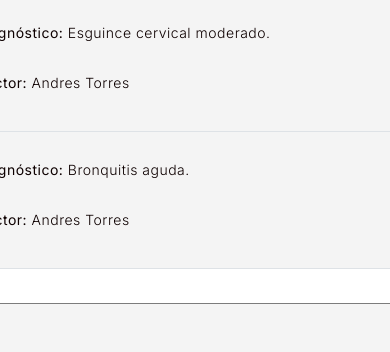
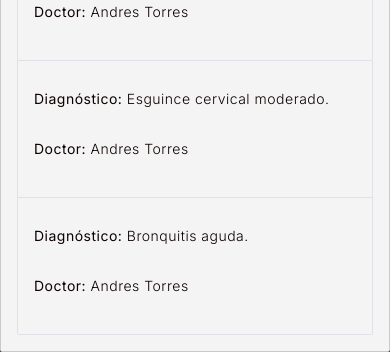
Before and after one commit to andrestorresp/SelfCare, a Rails app: page /patients/1 in a window 390 px wide; the page is wider, and only the part inside the window is pictured. Shown: the part 865-1217 px from the top of that part. Before the commit the page ends 1169 px from the top of that part, so only its background shows below. Run offline with Rails 7, Linux system fonts and the light colour scheme; a user stored in the database is signed in; data comes from the database, SQL or seed files in the repository; style sheets or scripts are compiled from the project's sources; some libraries are stand-ins or nearby versions.

Commit message:
Dos cards en la visualizacion del perfil del paciente

```diff
--- a/app/models/doctor.rb
+++ b/app/models/doctor.rb
@@ -5,8 +5,8 @@
   validates :specialty, :sap, presence: true
   validates :sap, uniqueness: true
 
+  #Creación del método para mostrar el nombre completo de los doctores al ver las consultas
   def full_name
     "#{user.first_name} #{user.last_name}"
   end
-
 end
--- a/app/views/patients/show.html.erb
+++ b/app/views/patients/show.html.erb
@@ -1,3 +1,5 @@
+<div class="row">
+  <div class="col-md-6">
     <div class="card" style="max-width: 500px;">
       <% if @user.photo.attached? %>
           <%= cl_image_tag @user.photo.key, class: "card-img-top profile-image rounded-top", style: "max-width: 200px; max-height: 200px; border-radius: 10px; border-top-left-radius: 10px; border-top-right-radius: 10px; margin: auto;" %>
@@ -14,8 +16,11 @@
           <li class="list-group-item"><strong>Observación:</strong> <%= @patient.observation %></li>
         </ul>
       </div>
-
-  <div class="container">
+    </div>
+  </div>
+  <div class="col-md-6">
+    <div class="card" style="max-width: 500px;">
+      <div class="card-body">
         <h1>Consultas del Paciente</h1>
         <% if @consultations.any? %>
           <ul class="list-group">
@@ -31,5 +36,6 @@
           <p>No hay consultas para este paciente.</p>
         <% end %>
       </div>
-
     </div>
+  </div>
+</div>
```
Lines whose indentation alone changed are shown as unchanged.
